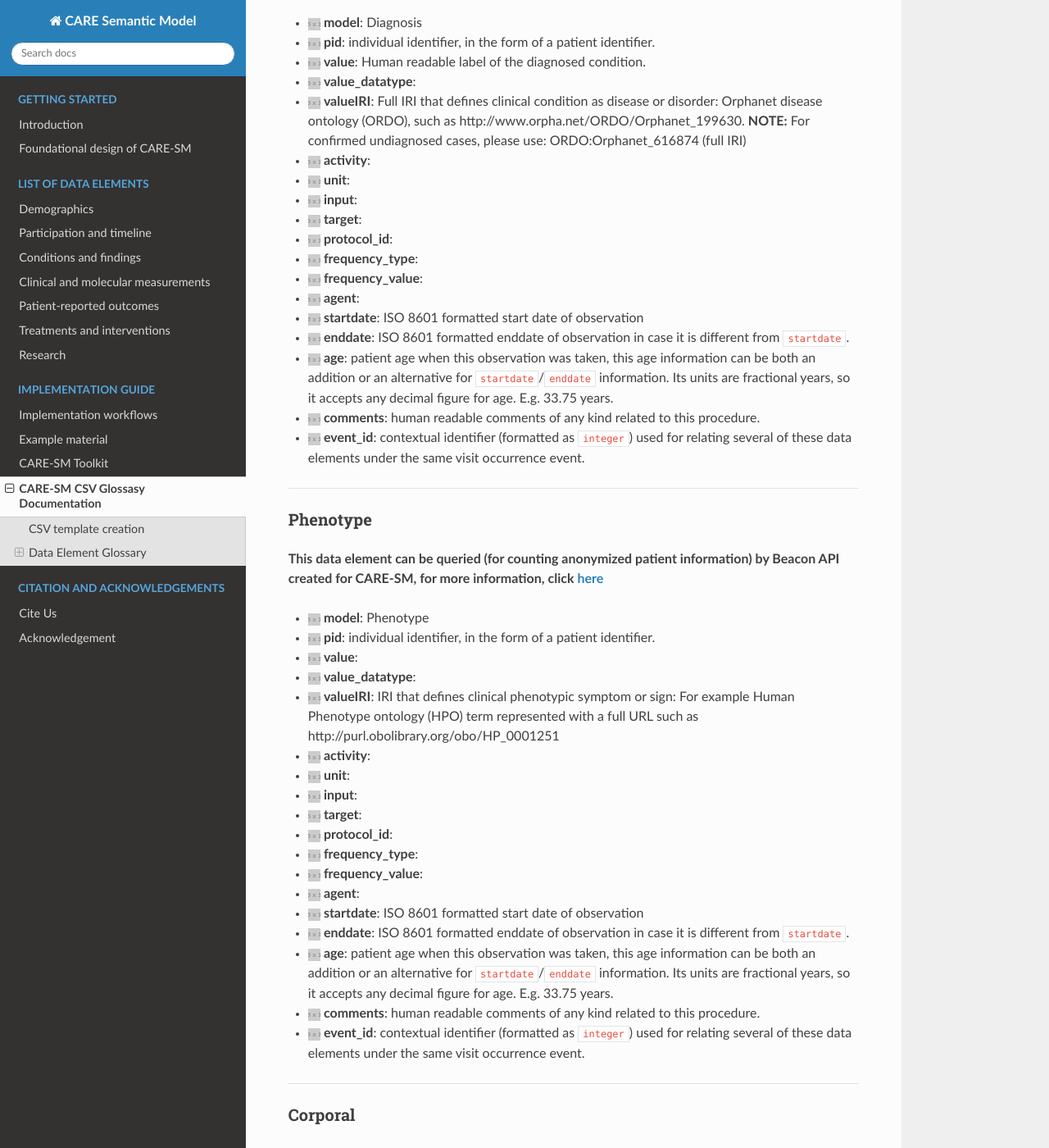
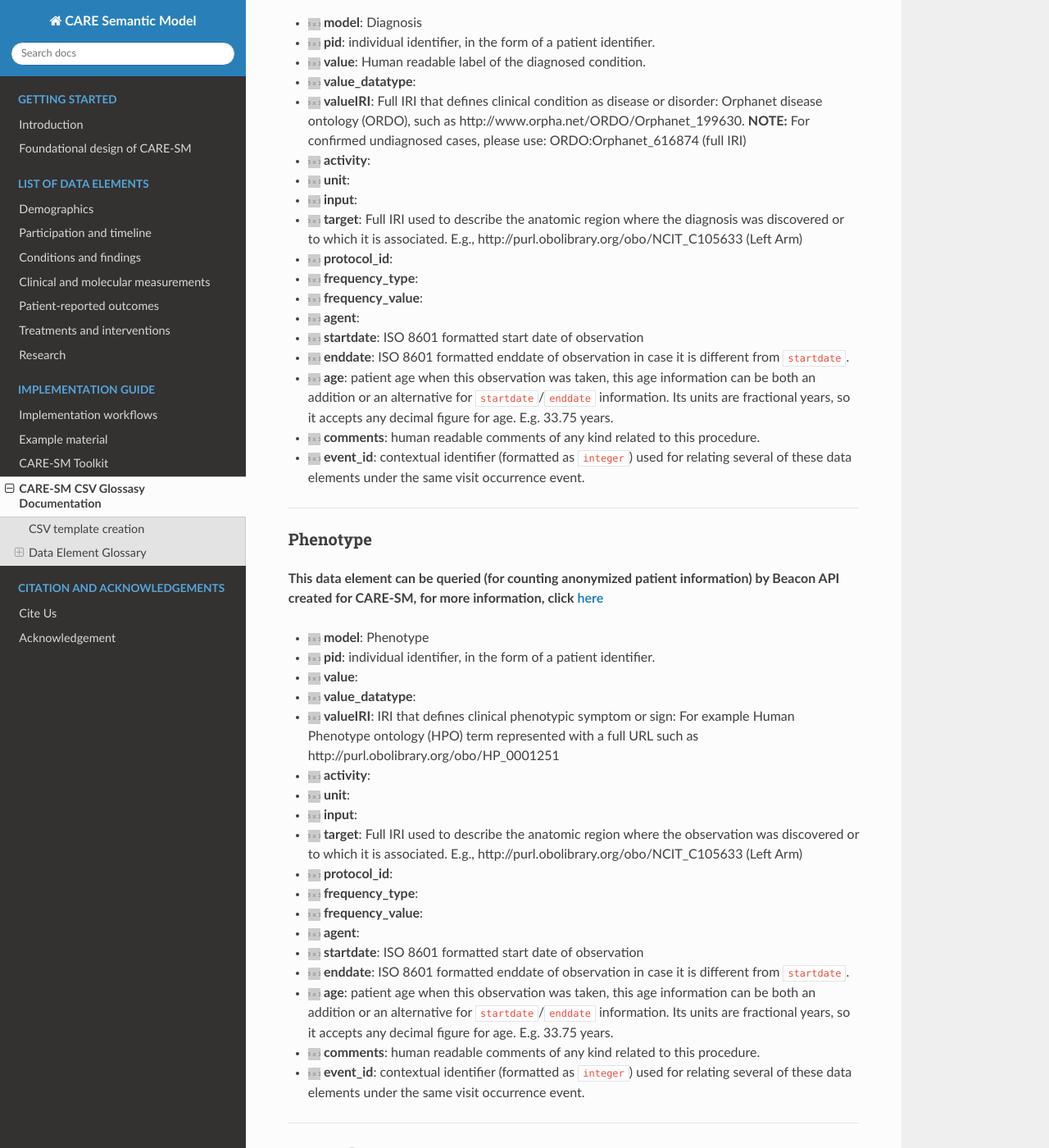
Before and after one commit to CARE-SM/CARE-SM-docs, a Sphinx documentation site: the page built from docs/glossary.md, in a window 1280 px wide and 1400 px high, scrolled down 5949 px. Shown: the whole window at 82% size. Built offline with Sphinx 7.4.7 and the Read the Docs theme 3.1.0, drawn with Linux system fonts in a browser that asks for light colours.

Commit message:
Addition of diagnosis/phenotype anatomic target

```diff
--- a/docs/glossary.md
+++ b/docs/glossary.md
@@ -285,7 +285,7 @@ Here you can find the list of data elements and the columns required to be defin
 - ![](https://placehold.co/15x15/808080/808080.png)  **activity**:
 - ![](https://placehold.co/15x15/808080/808080.png)  **unit**:
 - ![](https://placehold.co/15x15/808080/808080.png)  **input**:
-- ![](https://placehold.co/15x15/808080/808080.png)  **target**:
+- ![](https://placehold.co/15x15/fb9902/fb9902.png)  **target**: Full IRI used to describe the anatomic region where the diagnosis was discovered or to which it is associated. E.g., http://purl.obolibrary.org/obo/NCIT_C105633 (Left Arm)
 - ![](https://placehold.co/15x15/808080/808080.png)  **protocol_id**:
 - ![](https://placehold.co/15x15/808080/808080.png)  **frequency_type**:
 - ![](https://placehold.co/15x15/808080/808080.png)  **frequency_value**:
@@ -310,7 +310,7 @@ Here you can find the list of data elements and the columns required to be defin
 - ![](https://placehold.co/15x15/808080/808080.png) **activity**:
 - ![](https://placehold.co/15x15/808080/808080.png) **unit**:
 - ![](https://placehold.co/15x15/808080/808080.png) **input**:
-- ![](https://placehold.co/15x15/808080/808080.png) **target**:
+- ![](https://placehold.co/15x15/fb9902/fb9902.png) **target**: Full IRI used to describe the anatomic region where the observation was discovered or to which it is associated. E.g., http://purl.obolibrary.org/obo/NCIT_C105633 (Left Arm)
 - ![](https://placehold.co/15x15/808080/808080.png) **protocol_id**:
 - ![](https://placehold.co/15x15/808080/808080.png) **frequency_type**:
 - ![](https://placehold.co/15x15/808080/808080.png) **frequency_value**:
```
